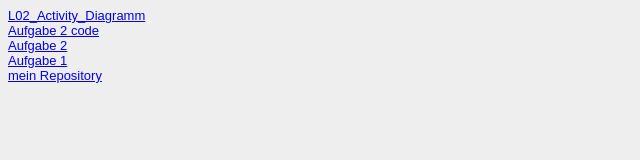
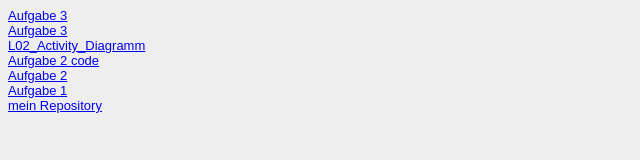
Before and after one commit to Jovolunas85/EIA2, a plain HTML site: page steckbrief.htm in a window 1280 px wide. Shown: the whole page, without its empty margins (0-640 px from the left). Drawn offline with Linux system fonts and the light colour scheme.

Commit message:
steckbrief

```diff
--- a/steckbrief.htm
+++ b/steckbrief.htm
@@ -14,6 +14,8 @@
     </style>
 </head>
 <body>
+    <a href="https://jovolunas85.github.io/EIA2/A03_todo/index.html" target="_blank">Aufgabe 3</a><br>
+    <a href="https://jovolunas85.github.io/EIA2/A03_todo/index.html" target="_blank">Aufgabe 3</a><br>
     <a href="https://jovolunas85.github.io/EIA2/A02_event_inspector/L02.pdf" target="_blank">L02_Activity_Diagramm</a><br>
     <a href="https://github.com/Jovolunas85/EIA2/blob/main/A02_event_inspector/script.ts" target="_blank">Aufgabe 2 code</a><br>
     <a href="https://jovolunas85.github.io/EIA2/A02_event_inspector/index.html" target="_blank">Aufgabe 2</a><br>
```
